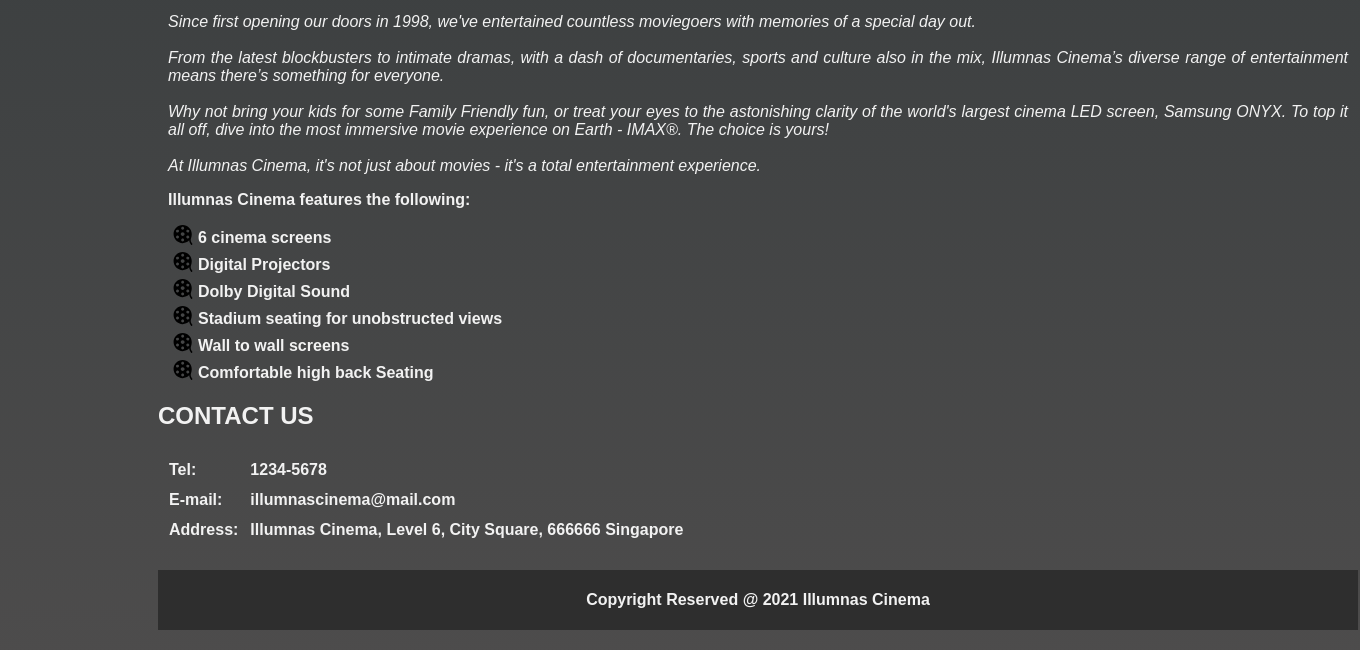
After one commit to Speedarion/illumnas-cinema, a PHP site: page /about.php in a window 1360 px wide. The commit adds this page. Shown: the part 717-1367 px from the top of the page. Run offline with PHP 8.4, Linux system fonts and the light colour scheme.

Commit message:
about.php

```diff
--- /dev/null
+++ b/about.php
@@ -0,0 +1,96 @@
+<!DOCTYPE html>
+<html lang="en">
+<head>
+    <meta charset="UTF-8">
+    <meta http-equiv="X-UA-Compatible" content="IE=edge">
+    <meta name="viewport" content="width=device-width, initial-scale=1.0">
+    <title>Illumnas Cinema - About Us</title>
+    <link rel='stylesheet' href="style.css">
+    <style>
+        #cinema{
+            margin-left: 200px;
+        }
+        #about{
+            font-style: italic;
+            text-align: justify;
+            margin: 10px 10px;
+        }
+        .features{
+            margin: 10px 10px;
+        }
+        .features ul{
+            list-style-type: none;
+            padding-left: 5px;
+        }
+        .features li{
+            margin-bottom: 5px;
+        }
+        .features li:before{
+            content: "";
+            display: inline-block;
+            width: 20px;
+            height: 20px;
+            background-size: 20px;
+            background-image: url('images/movie-vector.svg');
+            background-repeat: no-repeat;
+            margin-right: 5px;
+            margin-left: 0;
+            vertical-align: -2px;
+        }
+        .contact{
+            margin: 20px 0px;
+        }
+        table{
+            border-spacing: 10px;
+        }
+    </style>
+</head>
+<body>
+    <?php include "header.php";?>
+
+    <div class="wrapper">
+        <div class="about">
+            <h2>ABOUT</h2>
+            <img src="images/cinema.jpg" id="cinema" alt="cinema" height="540" width="800">
+            <p id="about">
+                Since first opening our doors in 1998, we've entertained countless moviegoers with memories of a special day out.<br><br>
+                From the latest blockbusters to intimate dramas, with a dash of documentaries, sports and culture also in the mix, Illumnas Cinema’s diverse range of entertainment means there’s something for everyone. <br><br>
+                Why not bring your kids for some Family Friendly fun, or treat your eyes to the astonishing clarity of the world's largest cinema LED screen, Samsung ONYX. To top it all off, dive into the most immersive movie experience on Earth - IMAX®. The choice is yours! <br><br>
+                At Illumnas Cinema, it's not just about movies - it's a total entertainment experience.
+            </p>
+            <div class="features">
+                <p><strong>Illumnas Cinema features the following:</sstrong></p>
+                <ul>
+                    <li>6 cinema screens</li>
+                    <li>Digital Projectors</li>
+                    <li>Dolby Digital Sound</li>
+                    <li>Stadium seating for unobstructed views</li>
+                    <li>Wall to wall screens</li>
+                    <li>Comfortable high back Seating</li>
+                </ul>
+            </div>
+        </div>
+
+        <div class="contact">
+            <h2>CONTACT US</h2>
+            <table>
+                <tr>
+                    <td>Tel:</td>
+                    <td>1234-5678</td>
+                </tr>
+                <tr>
+                    <td>E-mail:</td>
+                    <td>illumnascinema@mail.com</td>
+                </tr>
+                <tr>
+                    <td>Address:</td>
+                    <td>Illumnas Cinema, Level 6, City Square, 666666 Singapore</td>
+                </tr>
+            </table>
+        </div>
+    </div>
+
+    <?php include "footer.php";?>
+
+</body>
+</html>
--- a/header.php
+++ b/header.php
@@ -5,7 +5,7 @@
             <a class="logoimg" href="index.php"><img src="images/logo.png"></a>
         </div>
         <div class="navbar">
-            <a href="about.html">ABOUT</a>
+            <a href="about.php">ABOUT</a>
             <a href="booking.html">CHECK BOOKING</a>
             <a href="showtimes.php">SHOWTIMES</a>
             <a href="movies.php">MOVIES</a>
--- a/movie.php
+++ b/movie.php
@@ -5,7 +5,7 @@
     <meta charset="UTF-8">
     <meta http-equiv="X-UA-Compatible" content="IE=edge">
     <meta name="viewport" content="width=device-width, initial-scale=1.0">
-    <title>Illumnas Cinema - Dune</title>
+    <title>Illumnas Cinema - Movie Details</title>
     <link rel="stylesheet" href="style.css">
     <style>
         /* The Modal (background) */
--- a/movies.php
+++ b/movies.php
@@ -4,7 +4,7 @@
     <meta charset="UTF-8">
     <meta http-equiv="X-UA-Compatible" content="IE=edge">
     <meta name="viewport" content="width=device-width, initial-scale=1.0">
-    <title>Illumnas Cinema - Homepage</title>
+    <title>Illumnas Cinema - Movies</title>
     <link rel="stylesheet" href="style.css">
     <style>
         .links{
--- a/showtimes.php
+++ b/showtimes.php
@@ -4,7 +4,7 @@
     <meta charset="UTF-8">
     <meta http-equiv="X-UA-Compatible" content="IE=edge">
     <meta name="viewport" content="width=device-width, initial-scale=1.0">
-    <title>Illumnas Cinema - Homepage</title>
+    <title>Illumnas Cinema - Showtimes</title>
     <link rel="stylesheet" href="style.css">
     <style>
         .datebox {
--- a/style.css
+++ b/style.css
@@ -53,7 +53,7 @@ footer{
     background-color: #2e2e2e;
     /* width: 80%; */
     width: 1200px;
-    margin: auto;
+    /* margin: auto; */
     margin: 0px 150px 20px 150px;
     text-align: center;
     padding: 5px 0;
```
Also changed, not shown: README.md, images/movie-vector.svg (added), 1 other file.
